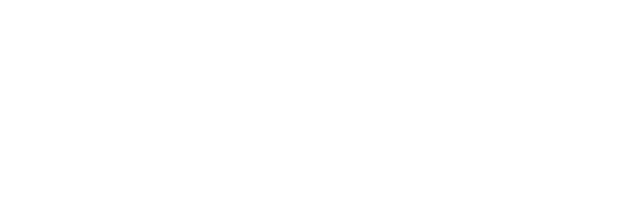
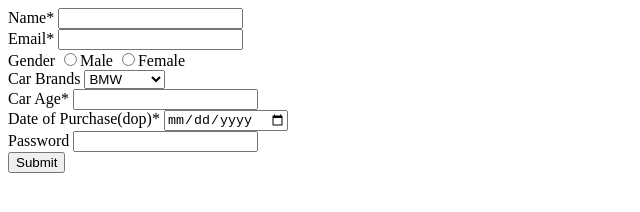
Before and after one commit to acciojob/car-insurance-form-chiragmittal36269, a website: page main.html in a window 1280 px wide. Shown: the whole page, without its empty margins (0-640 px from the left). Drawn offline with Linux system fonts and the light colour scheme.

Commit message:
created a submission

```diff
--- a/main.html
+++ b/main.html
@@ -8,6 +8,51 @@
 
 <body>
 	<!-- the entire body must be written by student -->
+    <form method="post">
+        <div>
+            <label for="name">Name*</label>
+            <input type="text" id="name" required>
+        </div>
+
+        <div>
+            <label for="email">Email*</label>
+            <input type="email" id="email" required>
+        </div>
+
+        <div>
+            <label for="gender">Gender</label>
+            <input type="radio" name="gender" required>Male
+            <input type="radio" name="gender" required>Female
+        </div>
+
+        <div>
+            <label for="cars">Car Brands</label>
+            <select name="cars" id="cars">
+                <option value="BMW">BMW</option>
+                <option value="Audi">Audi</option>
+                <option value="Mercedez">Mercedez</option>
+            </select>
+        </div>
+
+        <div>
+            <label for="carage">Car Age*</label>
+            <input type="text" id="carage" required>
+        </div>
+
+        <div>
+            <label for="dop">Date of Purchase(dop)*</label>
+            <input type="date" id="dop" required>
+        </div>
+
+        <div>
+            <label for="password">Password</label>
+            <input type="password" id="password" required>
+        </div>
+
+        <div>
+            <input type="submit">
+        </div>
+    </form>
     <script type="text/javascript" src="./script.js">
 </script>
 
```
